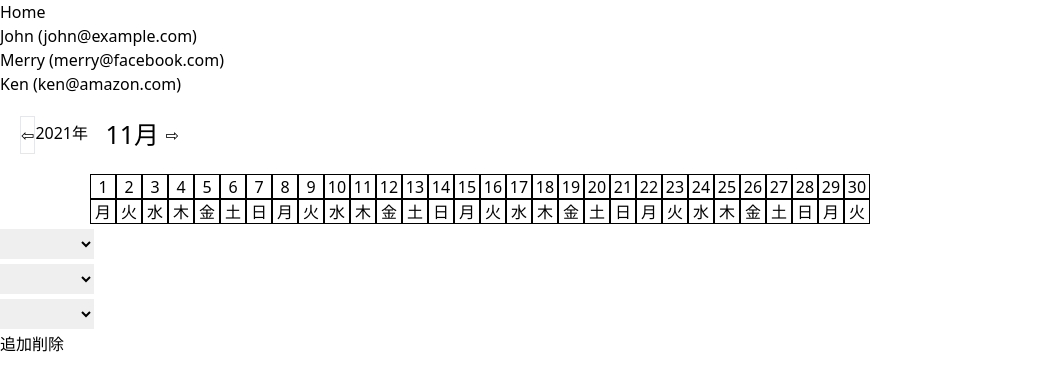
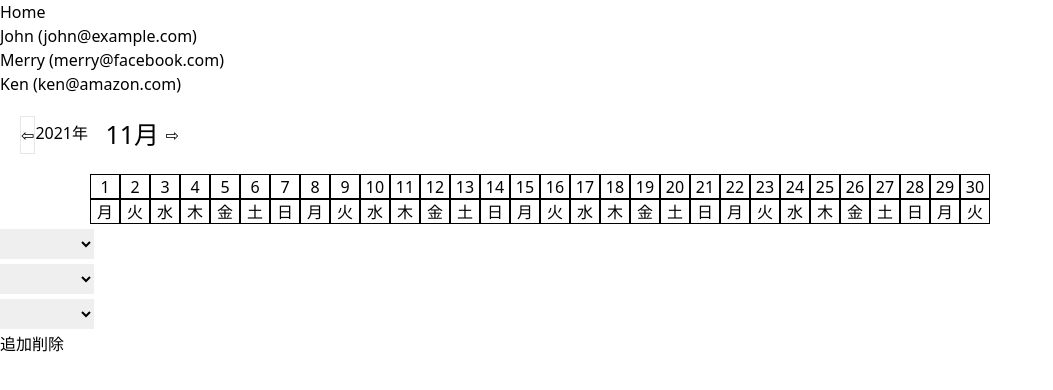
Before and after one commit to takayanagi-takeshi/portfolio_app, a Vue app: page /admin in a window 1280 px wide. Shown: the top 390 px of the page, without its empty margins (0-1053 px from the left). Built offline with nearby package versions, Linux system fonts and the light colour scheme.

Commit message:
コメント追加

```diff
--- a/src/components/Corender.vue
+++ b/src/components/Corender.vue
@@ -3,15 +3,18 @@
   <ul>
     <li v-for="user in users"  v-bind:key="user.name">{{ user.name }} ({{ user.email }})</li>
   </ul>
+  <!--------------------------------------- カレンダー機能 -------------------------------->
+
+  <!--- 年・月を選択 ---->
   <div class="month">
     <button type="button" @click="monthMinus" class="border">⇦</button>
     <div class="now_year">{{now_year}}年</div>
     <div class="now_month">{{now_month}}月</div>
     <button type="button" @click="monthPlus">⇨</button>
   </div>
+<!-- --------------- -->
 
-
-
+<!-- --日と曜日を表示 -->
   <div class="calemdar">
     <div class="calendar-day">
       <div  class="c-day" v-for="(day, index) in calendarData" :key="index">
@@ -24,13 +27,16 @@
       </div>
     </div>
   </div>
-
+<!-- --------------- -->
+<!--------------------------------------- カレンダー機能 -------------------------------->
   <!-- <select v-model="selected">
   <option disabled value="">名前を選択</option>
   <option>A</option>
   <option>B</option>
   <option>C</option>
 </select> -->
+
+<!-- ----------------------------セレクトボックス表示 --------------------------->
 <div class="selectbox" v-for="box in nameSelectboxList" :key="box.id">
   <div class="name">
     <select class="selectbox" v-model="box.selected">
@@ -49,7 +55,7 @@
       </option>
     </select>
   </div> -->
-
+<!-- ----------------------------セレクトボックス表示 --------------------------->
 
 </div>
 </template>
@@ -87,12 +93,13 @@ export default {
     },
   computed: {
 
-    // ----users---データをvuexで取り出し
+    // ----usersデータをvuexで取り出し---
     users: function() {
       return this.$store.state.users
     },
-    // ーーーーーーーーーーーーーーーーーーー
+    // ----usersデータをvuexで取り出し---
 
+    // -----------------------------年・月・曜日を取得-------------------------------
     getTsuki() {
       return this.now_month
     },
@@ -130,13 +137,16 @@ export default {
       // }
       return result
     },
+    // --------------------------年・月・曜日を取得------------------------------------
+  },
 
-  },
   created() {
       const date = new Date();
       this.day = date.getDay();
   },
+
   methods: {
+    // ------------------------年・月を１ヶ月毎に切り替える---------------------------
     monthPlus() {
       if(this.now_month == 12) {
         this.now_month = 1
@@ -153,26 +163,17 @@ export default {
         this.now_month--
       }
     },
+    // ------------------------年・月を１ヶ月毎に切り替える---------------------------
 
+    // ------------------------追加・削除ボタン---------------------------
     addBox() {
       this.nameSelectboxList.push({ id: this.nameSelectboxList.length })
       this.nameSelectboxList.splice()
     },
     removeBox() {
-      // let nameSelectboxList = this.nameSelectboxList.filter((input) => { return input.id !== id })
-      // let newNameSelectboxList = []
-      // for (let i = 0; i < nameSelectboxList.length; i++) {
-      //   newNameSelectboxList.push({
-      //     id: i,
-      //     selected: nameSelectboxList[i].selected
-      //   })
-      //   console.log(i)
-      // }
-      // this.nameSelectboxList = newNameSelectboxList
-      // this.nameSelectboxList.splice()
-            // this.nameSelectboxList.push({ id: this.nameSelectboxList.length })
       this.nameSelectboxList.splice(this.nameSelectboxList, 1)
     }
+    // ------------------------追加・削除ボタン---------------------------
   },
 }
 </script>
@@ -195,7 +196,7 @@ export default {
   text-align: center;
   margin-left: auto;
   margin-right: auto;
-
+  white-space: nowrap;
 }
 
 .calendar-week {
@@ -212,7 +213,7 @@ export default {
   display: flex;
   justify-content: center;
   border: solid 1px;
-  width: 26px;
+  width: 30px;
   height: 25px;
   white-space: nowrap;
 }
```
